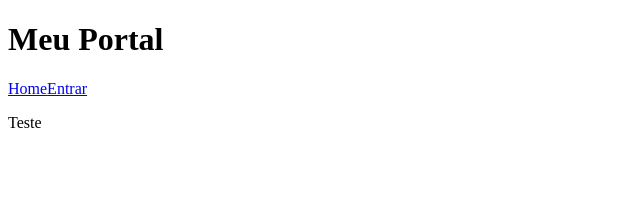
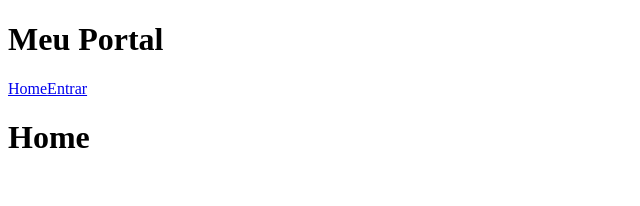
Before and after one commit to EnzoOkuizumiFiap/Login-Cadastro-Checkpoint-5, a React (Vite) app in the folder access-control-cp/: page / in a window 1280 px wide. Shown: the top 206 px of the page, without its empty margins (0-640 px from the left). Built offline with nearby package versions, Linux system fonts and the light colour scheme.

Commit message:
feat: Colocando Outlet no App.jsx

```diff
--- a/access-control-cp/src/App.jsx
+++ b/access-control-cp/src/App.jsx
@@ -1,11 +1,13 @@
 import Cabecalho from "./components/Cabecalho/cabecalho";
+import { Outlet } from "react-router-dom";
+import './globals.css';
 
 export default function App() {
 
   return (
     <div className="container">
       <Cabecalho />
-      <p>Teste</p>
+      <Outlet />
     </div>
   );
 }
```
